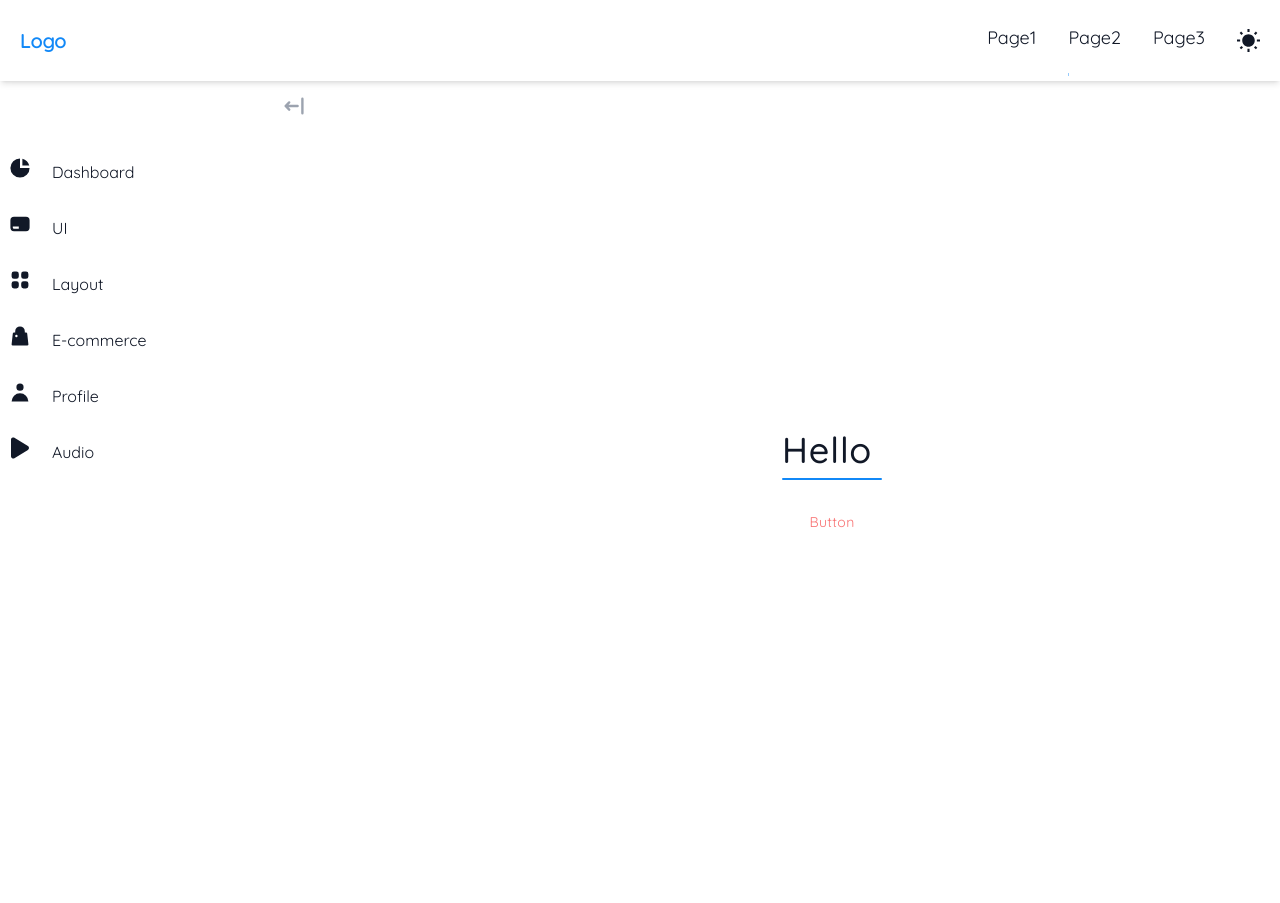
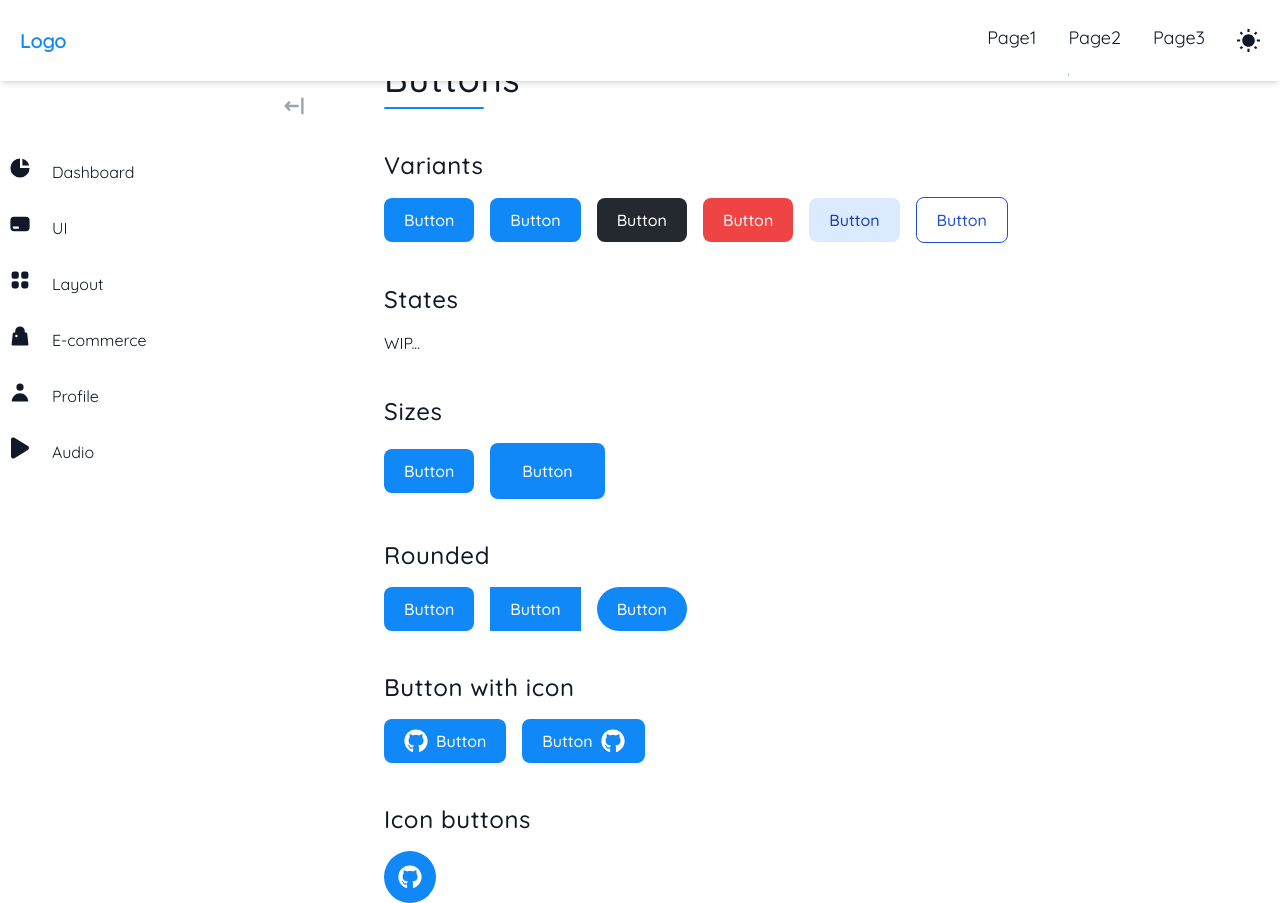
Before and after one commit to brozinsky/next-app-template, a Next.js app: page /ui/button in a window 1280 px wide. Before the commit the page ends 881 px from the top, so only its background shows below. Built offline with nearby package versions, Linux system fonts and the light colour scheme.

Commit message:
chore(button): add buttons page, update Button component

```diff
--- a/src/app/ui/button/page.tsx
+++ b/src/app/ui/button/page.tsx
@@ -1,18 +1,85 @@
 "use client";
 import WithWrapper from "@/components/HOC/WithWrapper";
 import Typography from "@/elements/Typography";
+import Button from "@/elements/buttons/Button";
+import ButtonIcon from "@/elements/buttons/ButtonIcon";
 
-function Button() {
+const Icon = () => {
   return (
-    <div>
+    <svg className="w-6 h-6" aria-hidden="true" focusable="false" data-prefix="fab" data-icon="github" role="img" xmlns="http://www.w3.org/2000/svg" viewBox="0 0 496 512">
+      <path
+        fill="currentColor"
+        d="M165.9 397.4c0 2-2.3 3.6-5.2 3.6-3.3 .3-5.6-1.3-5.6-3.6 0-2 2.3-3.6 5.2-3.6 3-.3 5.6 1.3 5.6 3.6zm-31.1-4.5c-.7 2 1.3 4.3 4.3 4.9 2.6 1 5.6 0 6.2-2s-1.3-4.3-4.3-5.2c-2.6-.7-5.5 .3-6.2 2.3zm44.2-1.7c-2.9 .7-4.9 2.6-4.6 4.9 .3 2 2.9 3.3 5.9 2.6 2.9-.7 4.9-2.6 4.6-4.6-.3-1.9-3-3.2-5.9-2.9zM244.8 8C106.1 8 0 113.3 0 252c0 110.9 69.8 205.8 169.5 239.2 12.8 2.3 17.3-5.6 17.3-12.1 0-6.2-.3-40.4-.3-61.4 0 0-70 15-84.7-29.8 0 0-11.4-29.1-27.8-36.6 0 0-22.9-15.7 1.6-15.4 0 0 24.9 2 38.6 25.8 21.9 38.6 58.6 27.5 72.9 20.9 2.3-16 8.8-27.1 16-33.7-55.9-6.2-112.3-14.3-112.3-110.5 0-27.5 7.6-41.3 23.6-58.9-2.6-6.5-11.1-33.3 2.6-67.9 20.9-6.5 69 27 69 27 20-5.6 41.5-8.5 62.8-8.5s42.8 2.9 62.8 8.5c0 0 48.1-33.6 69-27 13.7 34.7 5.2 61.4 2.6 67.9 16 17.7 25.8 31.5 25.8 58.9 0 96.5-58.9 104.2-114.8 110.5 9.2 7.9 17 22.9 17 46.4 0 33.7-.3 75.4-.3 83.6 0 6.5 4.6 14.4 17.3 12.1C428.2 457.8 496 362.9 496 252 496 113.3 383.5 8 244.8 8zM97.2 352.9c-1.3 1-1 3.3 .7 5.2 1.6 1.6 3.9 2.3 5.2 1 1.3-1 1-3.3-.7-5.2-1.6-1.6-3.9-2.3-5.2-1zm-10.8-8.1c-.7 1.3 .3 2.9 2.3 3.9 1.6 1 3.6 .7 4.3-.7 .7-1.3-.3-2.9-2.3-3.9-2-.6-3.6-.3-4.3 .7zm32.4 35.6c-1.6 1.3-1 4.3 1.3 6.2 2.3 2.3 5.2 2.6 6.5 1 1.3-1.3 .7-4.3-1.3-6.2-2.2-2.3-5.2-2.6-6.5-1zm-11.4-14.7c-1.6 1-1.6 3.6 0 5.9 1.6 2.3 4.3 3.3 5.6 2.3 1.6-1.3 1.6-3.9 0-6.2-1.4-2.3-4-3.3-5.6-2z"
+      ></path>
+    </svg>
+  );
+};
+
+function page() {
+  return (
+    <div className="w-full max-w-5xl">
       <Typography variant="h1" size="h3" decoration="lineBot" className={"font-medium mb-8"}>
-        Hello
+        Buttons
       </Typography>
-      <Typography variant="h3" center={true} decoration="none" size="sm" className="text-red-400">
-        Button
-      </Typography>
+      <div className="mt-10">
+        <Typography variant="h2" size="h5" decoration="none" className={"mb-4"}>
+          Variants
+        </Typography>
+        <div className="flex items-center gap-4">
+          <Button label="Button" variant="primary" />
+          <Button label="Button" variant="shine" />
+          <Button label="Button" variant="mono" />
+          <Button label="Button" variant="danger" />
+          <Button label="Button" variant="neon" />
+          <Button label="Button" variant="outlined" />
+        </div>
+      </div>
+      <div className="mt-10">
+        <Typography variant="h2" size="h5" decoration="none" className={"mb-4"}>
+          States
+        </Typography>
+        WIP...
+      </div>
+      <div className="mt-10">
+        <Typography variant="h2" size="h5" decoration="none" className={"mb-4"}>
+          Sizes
+        </Typography>
+        <div className="flex items-center gap-4">
+          <Button size={"default"} label="Button" variant="primary" />
+          <Button size={"lg"} label="Button" variant="primary" />
+        </div>
+      </div>
+      <div className="mt-10">
+        <Typography variant="h2" size="h5" decoration="none" className={"mb-4"}>
+          Rounded
+        </Typography>
+        <div className="flex items-center gap-4">
+          <Button rounded={"default"} label="Button" />
+          <Button rounded={"none"} label="Button" />
+          <Button rounded={"full"} label="Button" />
+        </div>
+      </div>
+      <div className="mt-10">
+        <Typography variant="h2" size="h5" decoration="none" className={"mb-4"}>
+          Button with icon
+        </Typography>
+        <div className="flex items-center gap-4">
+          <Button startIcon={<Icon />} label="Button" />
+          <Button endIcon={<Icon />} label="Button" />
+        </div>
+      </div>
+      <div className="mt-10">
+        <Typography variant="h2" size="h5" decoration="none" className={"mb-4"}>
+          Icon buttons
+        </Typography>
+        <div className="flex items-center gap-4">
+          <ButtonIcon icon={<Icon />} />
+          <ButtonIcon size={"sm"} rounded={"lg"} color={"gray"} variant={"secondary"} icon={<Icon />} />
+          <ButtonIcon size={"sm"} color={"transparent"} variant={"secondary"} icon={<Icon />} />
+        </div>
+      </div>
     </div>
   );
 }
 
-export default WithWrapper(Button);
+export default WithWrapper(page);
--- a/src/components/elements/buttons/Button.tsx
+++ b/src/components/elements/buttons/Button.tsx
@@ -49,17 +49,17 @@
 });
 
 interface Props extends ButtonOrLinkProps, VariantProps<typeof buttonStyles> {
-  variant: "primary" | "shine" | "mono" | "danger" | "neon" | "outlined" | null | undefined;
-  size: "default" | "lg" | null | undefined;
-  rounded: "default" | "none" | "full" | null | undefined;
-  isUppercase: boolean;
-  startIcon: string;
-  endIcon: string;
+  variant?: "primary" | "shine" | "mono" | "danger" | "neon" | "outlined" | null | undefined;
+  size?: "default" | "lg" | null | undefined;
+  rounded?: "default" | "none" | "full" | null | undefined;
+  isUppercase?: boolean;
+  startIcon?: string;
+  endIcon?: string;
   label: string;
-  color: string;
+  color?: string;
 }
 
-const Button = ({isUppercase, startIcon, endIcon, variant, label, size, rounded, color, ...props}: Props) => {
+const Button = ({isUppercase = false, startIcon, endIcon, variant = "primary", label, size = "default", rounded = "default", color, ...props}: Props) => {
   const marginLeft = startIcon !== undefined;
   const marginRight = endIcon !== undefined;
   const [animates, setAnimate] = useState(false);
```
